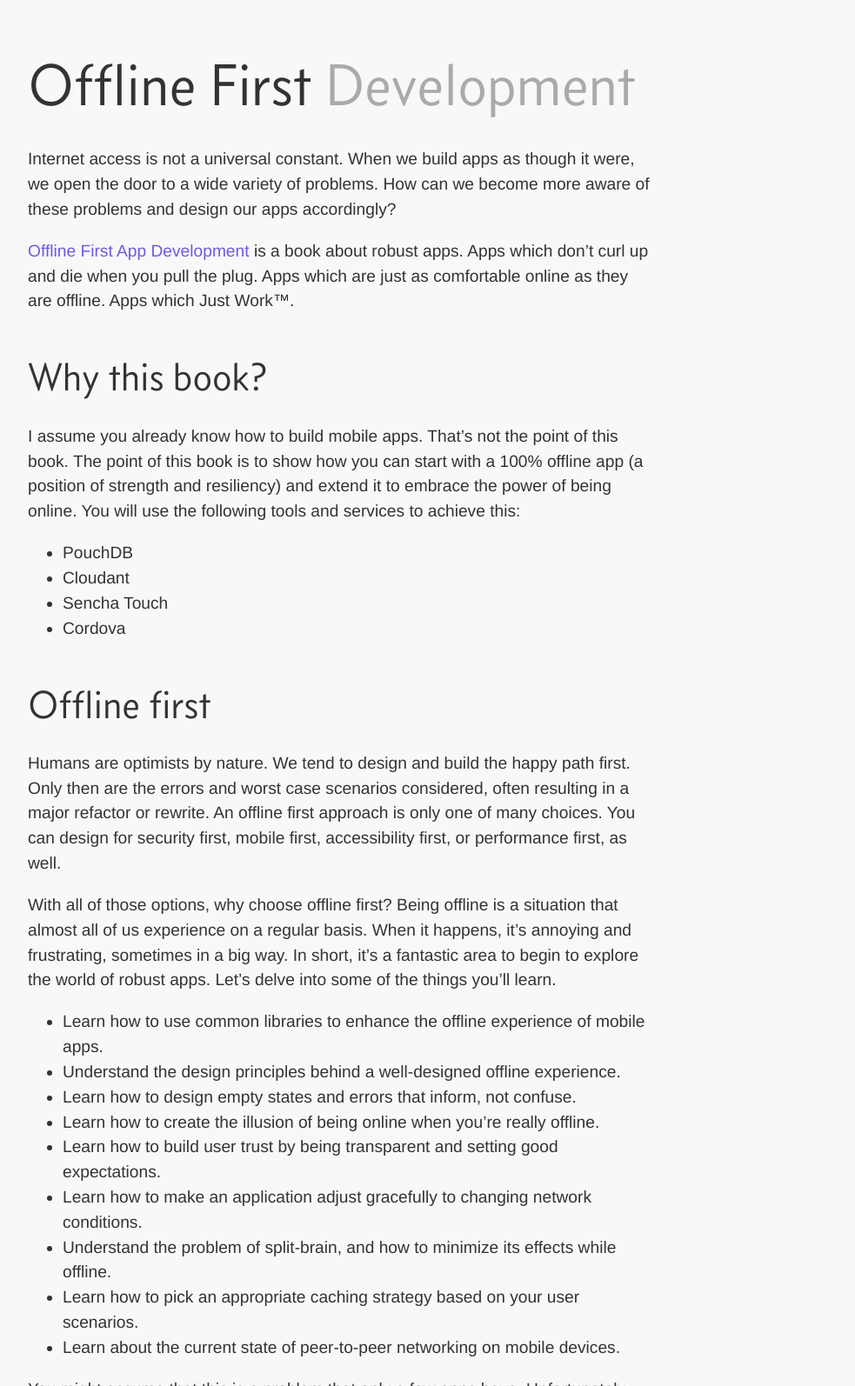
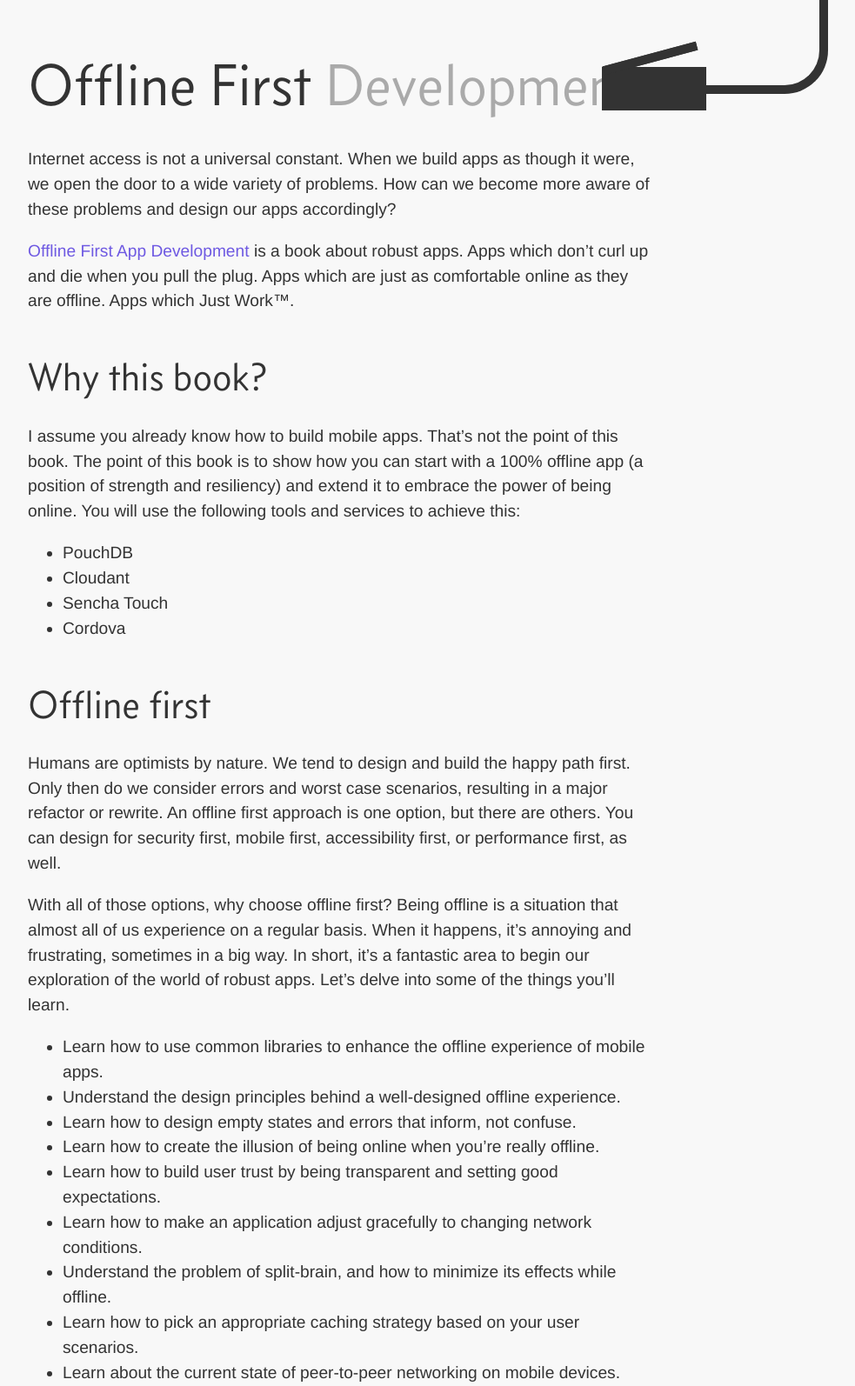
Before and after one commit to djsauble/offline-first-website, a plain HTML site: page index.html in a window 1280 px wide. Shown: the top 1594 px of the page at 87% size, without its empty margins (248-1231 px from the left). Drawn offline with Linux system fonts and the light colour scheme.

Commit message:
Copy changes and ethernet connector shape

```diff
--- a/index.html
+++ b/index.html
@@ -1,9 +1,12 @@
 <html>
   <head>
+    <link href="shapes.css" type="text/css" rel="stylesheet"/>
     <link href="main.css" type="text/css" rel="stylesheet"/>
   </head>
   <body>
     <h1>Offline First <span class="deemphasize">Development</span></h1>
+
+    <div class="ethernet"></div>
 
     <p>Internet access is not a universal constant. When we build apps as
     though it were, we open the door to a wide variety of problems.  How can we
@@ -33,16 +36,17 @@
     <h2>Offline first</h2>
 
     <p>Humans are optimists by nature. We tend to design and build the happy
-    path first. Only then are the errors and worst case scenarios considered,
-    often resulting in a major refactor or rewrite. An offline first approach
-    is only one of many choices.  You can design for security first, mobile
+    path first. Only then do we consider errors and worst case scenarios,
+    resulting in a major refactor or rewrite. An offline first approach is one
+    option, but there are others. You can design for security first, mobile
     first, accessibility first, or performance first, as well.</p>
 
     <p>With all of those options, why choose offline first? Being offline is a
     situation that almost all of us experience on a regular basis. When it
     happens, it&rsquo;s annoying and frustrating, sometimes in a big way. In
-    short, it&rsquo;s a fantastic area to begin to explore the world of robust
-    apps. Let&rsquo;s delve into some of the things you&rsquo;ll learn.</p>
+    short, it&rsquo;s a fantastic area to begin our exploration of the world
+    of robust apps. Let&rsquo;s delve into some of the things you&rsquo;ll
+    learn.</p>
 
     <ul>
       <li>Learn how to use common libraries to enhance the offline experience of
--- /dev/null
+++ b/shapes.css
@@ -0,0 +1,32 @@
+.ethernet {
+  width: 120px;
+  height: 50px;
+  background: #333333;
+  position: absolute;
+  right: 220px;
+  top: 77px;
+}
+
+.ethernet:before {
+  content:"";
+  position: absolute;
+  right: 9px;
+  top: -15px;
+  width: 0;
+  height: 0;
+  border-top: 10px solid #333333;
+  border-right: 111px solid #333333;
+  transform: rotate(-15deg);
+}
+
+.ethernet:after {
+  content: "";
+  position: absolute;
+  right: -140px;
+  top: -77px;
+  width: 130px;
+  height: 98px;
+  border-bottom: 10px solid #333333;
+  border-right: 10px solid #333333;
+  border-bottom-right-radius: 50px;
+}
```
